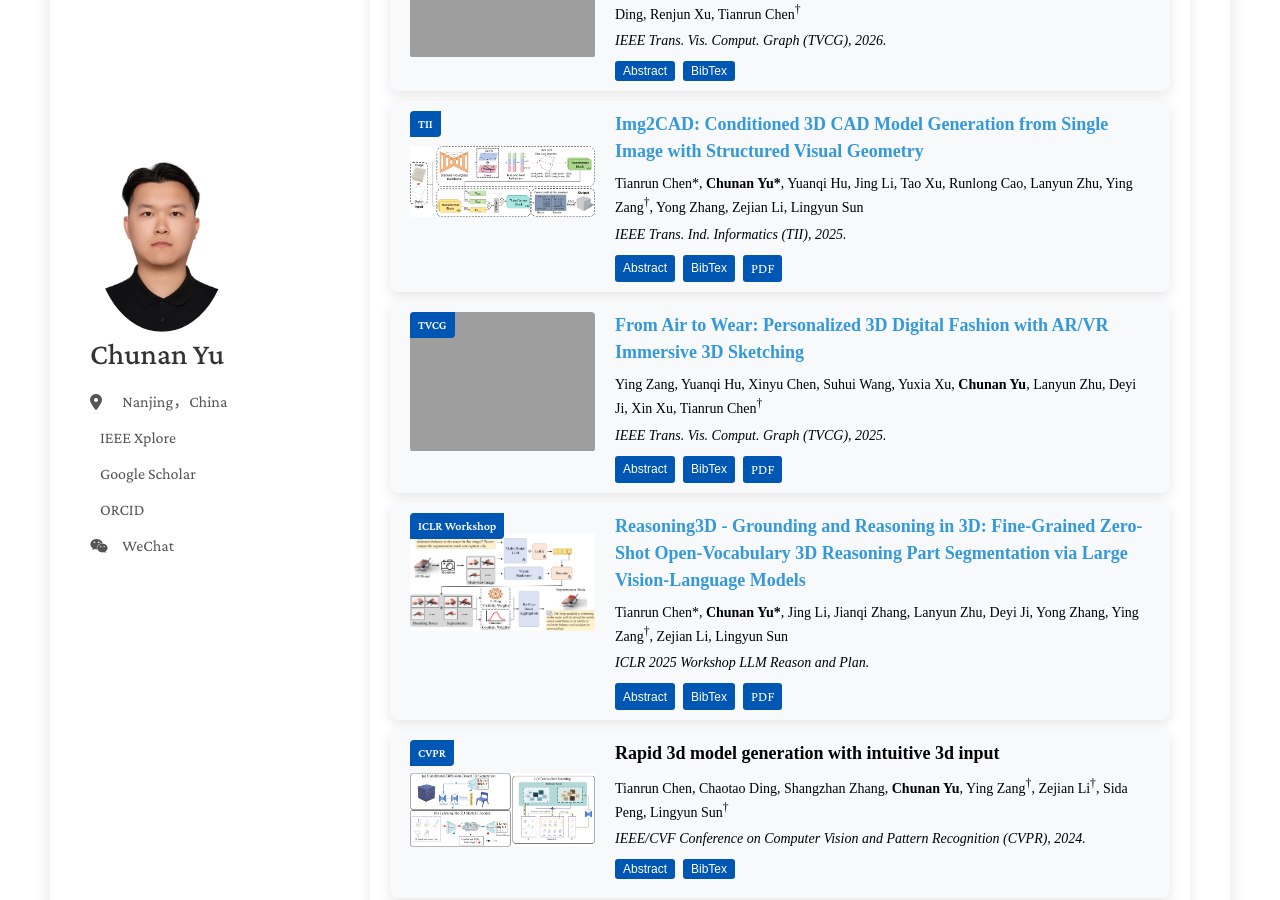
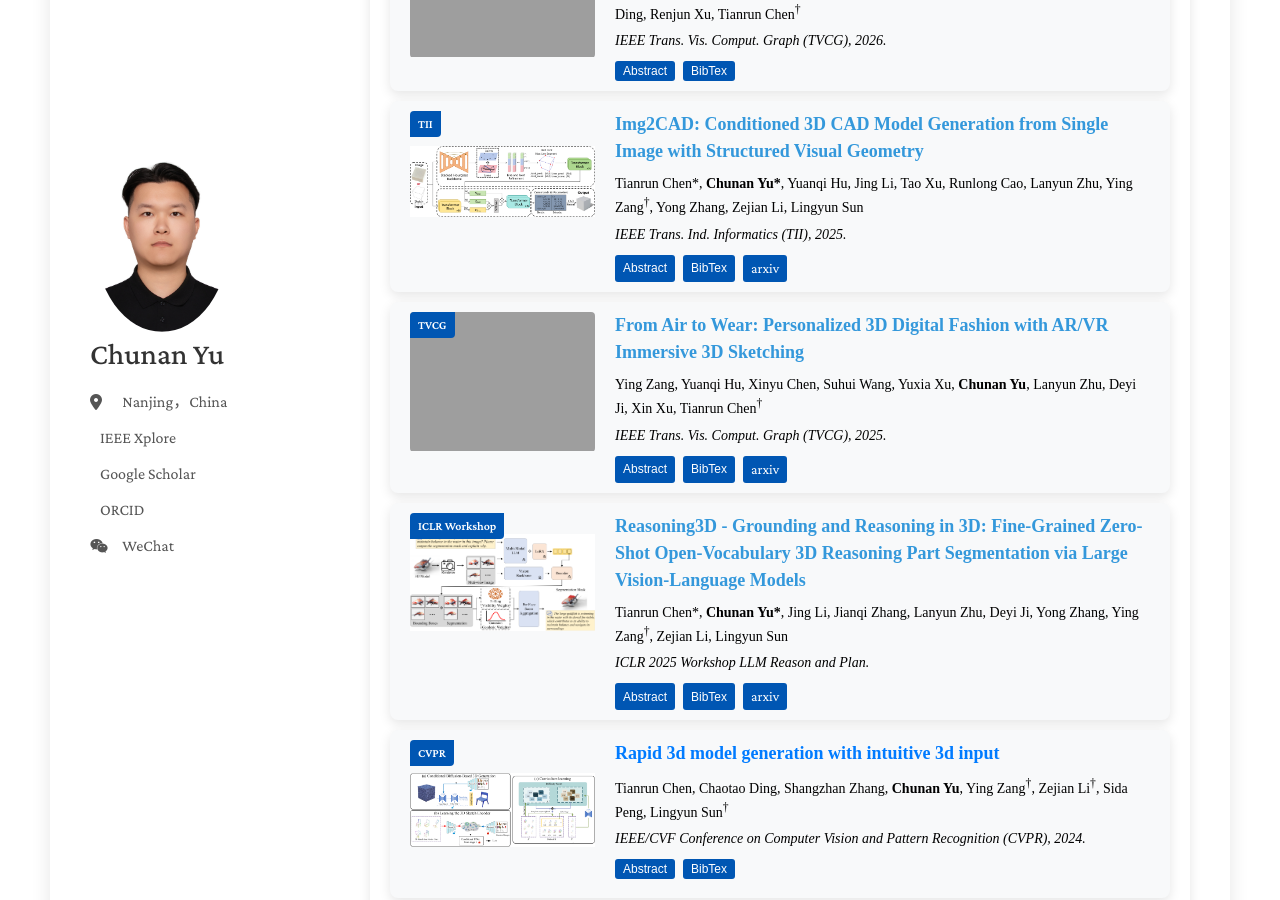
Before and after one commit to YCA-eng/YuChunan.github.io, a Jekyll site: the page built from index.md, in a window 1280 px wide and 900 px high, scrolled down 954 px. Built offline with Jekyll 4.4.1, drawn with Linux system fonts in a browser that asks for light colours; a style sheet for code colours, icons or effects is not loaded; grey boxes are pictures that could not be loaded.

Commit message:
Update publications.md

```diff
--- a/_includes/publications.md
+++ b/_includes/publications.md
@@ -23,7 +23,7 @@
 
   <!-- 右侧内容区域 -->
   <div class="col-sm-9" style="flex: 1;">
-    <div class="title" style="font-weight: bold; font-size: 18px; color: #000000; font-family: 'Times New Roman', Times, serif;">
+    <div class="title" style="font-weight: bold; font-size: 18px; color: #007BFF; font-family: 'Times New Roman', Times, serif; cursor: pointer;">
       {% if link.pdf %}
       <a href="{{ link.pdf }}" style="color: #3498db; text-decoration: none;">{{ link.title }}</a>
       {% else %}
@@ -46,7 +46,7 @@
     </button>
     {% endif %}
     {% if link.pdf %}
-    <a href="{{ link.pdf }}" class="btn btn-sm z-depth-0" role="button" target="_blank" style="font-size: 14px; padding: 3px 8px; background-color: #0056b3; color: white; border: none; border-radius: 3px; text-decoration: none;">PDF</a>
+    <a href="{{ link.pdf }}" class="btn btn-sm z-depth-0" role="button" target="_blank" style="font-size: 14px; padding: 3px 8px; background-color: #0056b3; color: white; border: none; border-radius: 3px; text-decoration: none;">arxiv</a>
     {% endif %}
     {% if link.code %}
     <a href="{{ link.code }}" class="btn btn-sm z-depth-0" role="button" target="_blank" style="font-size: 14px; padding: 3px 8px; background-color: #0056b3; color: white; border: none; border-radius: 3px; text-decoration: none;">GitHub</a>
```
